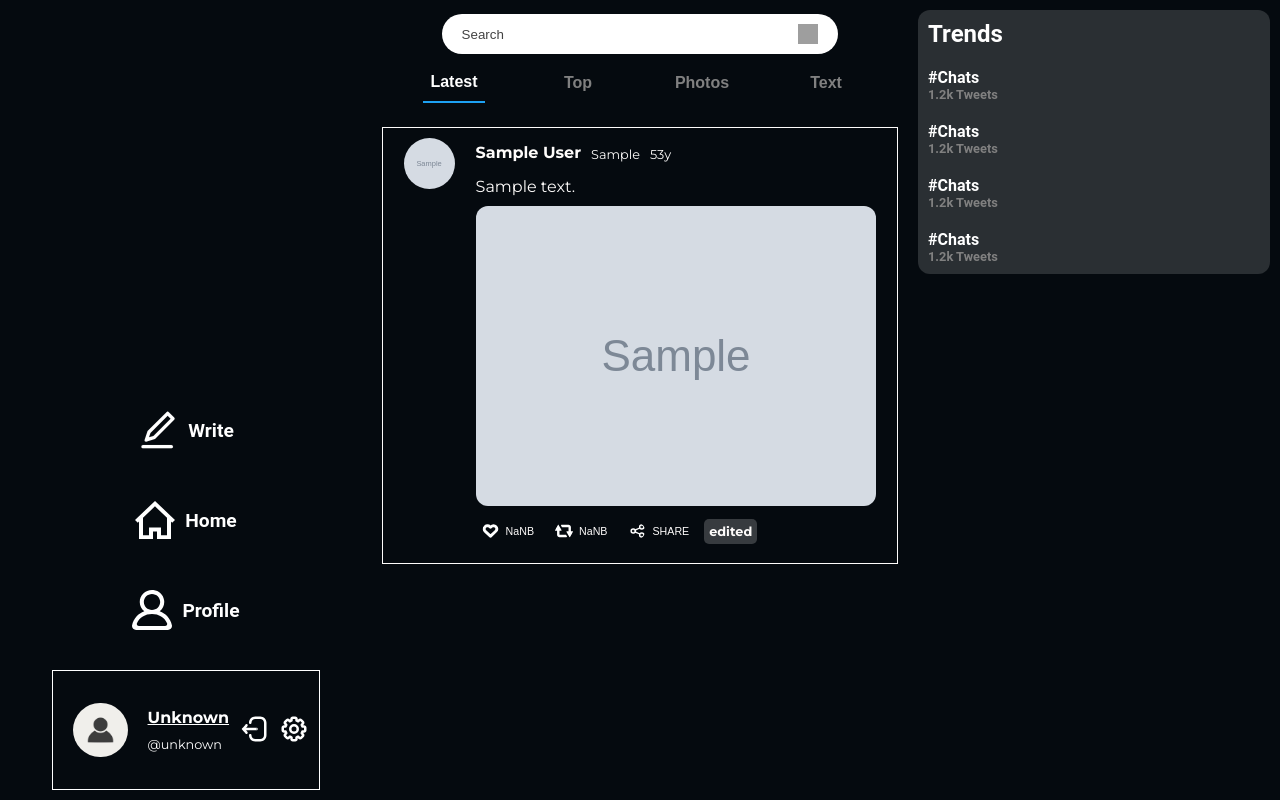
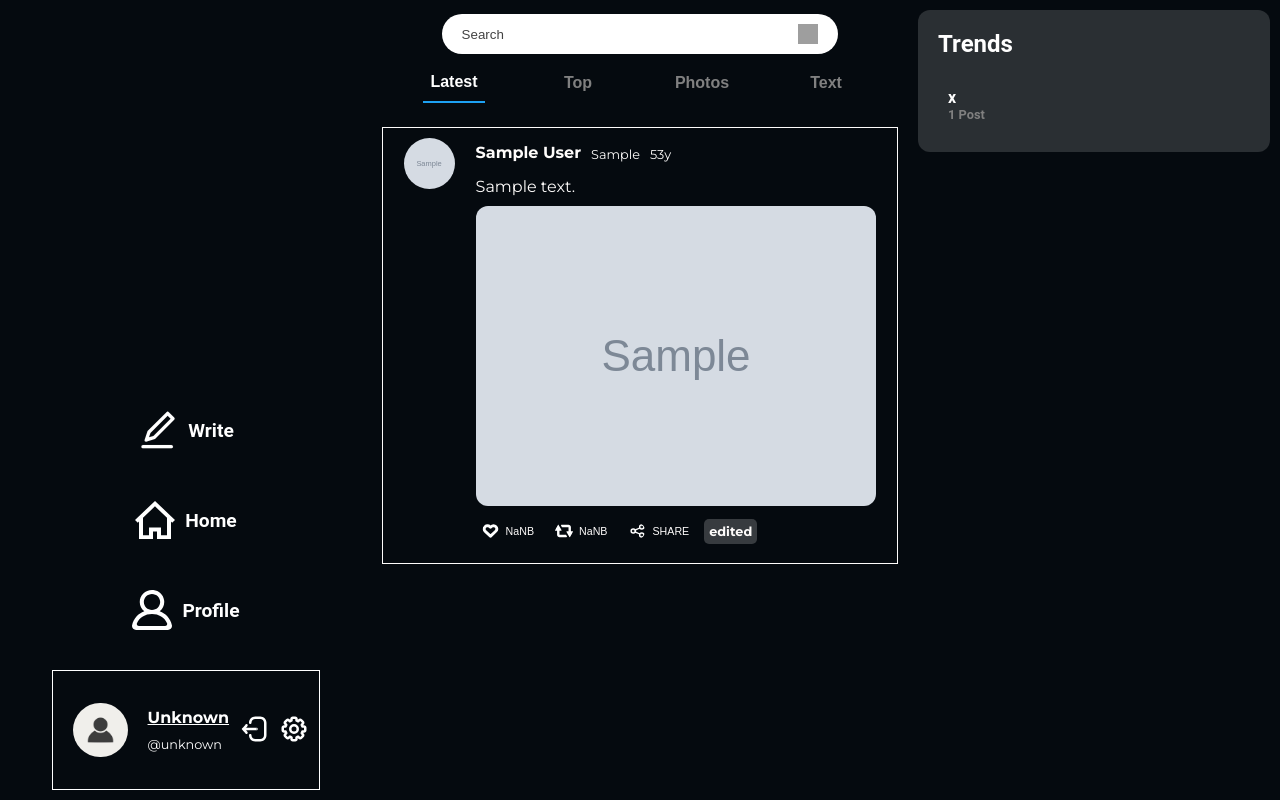
Before and after one commit to HugoM25/WE4A_Blog_Project, a PHP site: page /index.html in a window 1280 px wide. Run offline with PHP 8.4, Linux system fonts and the light colour scheme; tables that the repository leaves empty or names only in its code hold one stand-in row (values such as "Sample post"); grey boxes marked "Sample" are stand-in pictures; grey boxes are pictures that could not be loaded.

Commit message:
Feat: Added trends display (most used #)

```diff
--- a/css/index.css
+++ b/css/index.css
@@ -56,51 +56,6 @@
 
     padding: 10px;
 
-}
-
-
-.right-side > div.trends {
-    background-color: rgba(255, 255, 255, 0.15);
-    width: 100%;
-
-
-    padding: 10px;
-    border-radius: 12px;
-
-    display: flex;
-    flex-direction: column;
-
-    gap: 20px;
-}
-
-.right-side > div.trends > h2 {
-    font-size: 1.5em;
-    font-weight: bold;
-    color: white;
-
-    width: 100%;
-    font-family: 'Roboto', sans-serif;
-}
-
-.right-side > div.trends > div {
-    display: flex;
-    flex-direction: column;
-    width: 100%;
-    height: 100%;
-}
-
-.right-side > div.trends > div > a {
-    color: white;
-    font-size: 1em;
-    font-weight: bold;
-    text-decoration: none;
-    font-family: 'Roboto', sans-serif;
-}
-.right-side > div.trends > div > span {
-    color: grey;
-    font-size: 0.8em;
-    font-weight: bold;
-    font-family: 'Roboto', sans-serif;
 }
 
 .posts-feed {
--- a/css/profile.css
+++ b/css/profile.css
@@ -42,6 +42,9 @@
 
 .right {
     grid-area: right;
+    padding: 10px;
+    width: 100%;
+    height: 100%;
 }
 
 .selection-header {
--- /dev/null
+++ b/css/trends-panel.css
@@ -0,0 +1,52 @@
+div.trends {
+    background-color: rgba(255, 255, 255, 0.15);
+    width: 100%;
+
+    padding: 20px;
+    border-radius: 12px;
+
+    display: flex;
+    flex-direction: column;
+
+    gap: 20px;
+
+}
+
+div.trends > h2 {
+    font-size: 1.5em;
+    font-weight: bold;
+    color: white;
+
+    width: 100%;
+    font-family: 'Roboto', sans-serif;
+}
+
+div.trends > div {
+    display: flex;
+    flex-direction: column;
+    width: 100%;
+    height: 100%;
+    padding: 10px;
+    transition: background-color 0.2s ease-in-out;
+    border-radius: 4px;
+}
+
+div.trends > div:hover {
+    background-color: rgba(255, 255, 255, 0.15);
+    cursor: pointer;
+}
+
+div.trends > div > a {
+    color: white;
+    font-size: 1em;
+    font-weight: bold;
+    text-decoration: none;
+    font-family: 'Roboto', sans-serif;
+}
+
+div.trends > div > span {
+    color: grey;
+    font-size: 0.8em;
+    font-weight: bold;
+    font-family: 'Roboto', sans-serif;
+}
--- a/index.html
+++ b/index.html
@@ -8,6 +8,7 @@
     <link rel="stylesheet" href="css/connexion-panel.css">
     <link rel="stylesheet" href="css/nav-menu.css">
     <link rel="stylesheet" href="css/buttons.css">
+    <link rel="stylesheet" href="css/trends-panel.css">
 
     <script src="js/pagesScripts/mainScript.js" type="module" charset="utf-8" defer></script>
     <meta charset="UTF-8">
@@ -31,27 +32,8 @@
             <!-- Search bar + buttons will be generated here-->
         </div>
 
-        <div class="right-side">
-            <div class="trends">
-                <h2> Trends </h2>
-
-                <div class="trend-item">
-                    <a> #Chats </a>
-                    <span> 1.2k Tweets </span>
-                </div>
-                <div class="trend-item">
-                    <a> #Chats </a>
-                    <span> 1.2k Tweets </span>
-                </div>
-                <div class="trend-item">
-                    <a> #Chats </a>
-                    <span> 1.2k Tweets </span>
-                </div>
-                <div class="trend-item">
-                    <a> #Chats </a>
-                    <span> 1.2k Tweets </span>
-                </div>
-            </div>
+        <div class="right-side" id="trends-side">
+            <!-- Trends will be generated here-->
         </div>
 
         <div class="posts-feed">
--- a/js/pagesScripts/mainScript.js
+++ b/js/pagesScripts/mainScript.js
@@ -7,9 +7,10 @@
 import { generateConnexionPanel, activeConnexionPanel } from "../templates/templateConnexionPanel.js";
 import { generateNavMenu, activeNavMenu } from "../templates/templateNavMenu.js";
 import { generateSearch, activeSearch } from "../templates/templateSearch.js";
+import { generateTrendsPanel, activeTrendsPanel } from "../templates/templateTrendsPanel.js";
 
 // Make sure the script works only on index.html
-if (window.location.pathname.includes("index.html")) {
+if (window.location.pathname.includes("index.html") || window.location.pathname == "/BlogProjectW4AB/") {
 
     // Get the URL parameters
     const queryString = window.location.search;
@@ -33,7 +34,8 @@
 
         // If the user is logged in
         if (response['user_id'] != -1 && mode == 2) {
-            setPostMaker(response);
+            document.getElementById("post-maker-area").innerHTML = generatePostMaker(response);
+            activePostMaker();
         }
 
         // Initialize the connection panel
@@ -43,6 +45,12 @@
         //Initialize the nav menu
         document.getElementById("nav-menu").innerHTML = generateNavMenu(response);
         activeNavMenu(response);
+
+        // Initialize the trends panel
+        generateTrendsPanel().then(function(response) {
+            document.getElementById("trends-side").innerHTML = response;
+            activeTrendsPanel();
+        });
 
         // Initialize the search bar
         document.getElementById("search-area").innerHTML = generateSearch();
@@ -66,25 +74,28 @@
     */
 
     // Get the post infos
-    var postInfos = await retrievePost({nb : 1, allow_image : 1, allow_text : 1, sort : 'likes', by_user : 'null', post_id : postID});
-    postInfos = JSON.parse(postInfos)[0]['post'];
-
+    var postInfos = null;
+    if (postID != null) {
+        postInfos = await retrievePost({nb : 1, allow_image : 1, allow_text : 1, sort : 'likes', by_user : 'null', post_id : postID});
+        postInfos = JSON.parse(postInfos)[0]['post'];
+    }
     // Get the user infos
     var userInfos = await checkUserLoggedIn();
     userInfos = JSON.parse(userInfos);
+
 
     // If the user is still well connected
     if (userInfos['user_id'] != -1 ) {
 
         var postMakerArea = document.getElementById("post-maker-area");
-        postMakerArea.innerHTML = generatePostMaker(userInfos, postEditInfos);
+        postMakerArea.innerHTML = generatePostMaker(userInfos, postInfos);
 
         // Set the post maker functionality (and fill the fields if needed)
-        if (postEditInfos == null) {
-            activePostMaker();
+        if (postInfos == null) {
+            activePostMaker(null);
         }
         else {
-            activePostMaker(postEditInfos['post_id']);
+            activePostMaker(postInfos['post_id']);
         }
 
         // Scroll to the top of the page to see the post maker
--- a/js/templates/templatePostMaker.js
+++ b/js/templates/templatePostMaker.js
@@ -1,5 +1,5 @@
 import { sanitizeUserInput } from "../utils/security.js";
-
+import { regeneratePostMaker } from "../pagesScripts/mainScript.js";
 const maxLineBreaks = 5;
 
 function generatePostMaker(infosUser, infosPostEdit = null) {
@@ -146,8 +146,12 @@
         // Si l'image a changé
         if (image != undefined) {
             formData.append("post_image", image);
-            console.log(image);
         }
+        else if (document.getElementById("preview-zone").classList.contains("hidden")) {
+            // Sinon si l'image a été supprimée
+            formData.append("post_image", null);
+        }
+
     }
     else {
         formData.append("action", "add_post");
@@ -201,4 +205,6 @@
     image_icon.src = "images/icons/pic_icon.svg";
     document.getElementById("preview-zone").classList.add("hidden");
 
+    // Reset functionalities
+    regeneratePostMaker();
 }
--- /dev/null
+++ b/js/templates/templateTrendsPanel.js
@@ -0,0 +1,47 @@
+import { getTrends } from "../utils/serviceTrends.js";
+
+async function generateTrendsPanel(){
+
+    var displaySize = 5;
+
+    // Get the trends
+    var infosTrends = await getTrends(displaySize);
+    infosTrends = JSON.parse(infosTrends)['trends'];
+
+    // Create the list of trends
+    var items = []
+    for (var i = 0; i < Math.min(infosTrends.length, displaySize); i++) {
+        items.push(trendItem(infosTrends[i]['hashtag'], infosTrends[i]['count']));
+    }
+
+    console.log(items);
+
+    return `
+    <div class="trends">
+        <h2> Trends </h2>
+        ${items.join("")}
+    </div>
+    `
+}
+
+function activeTrendsPanel(){
+    // Nothing to do
+}
+
+function trendItem(hashtag, nbTweets){
+    /*
+    * Generate a trend item html
+    * @param {string} hashtag - The hashtag
+    * @param {int} nbTweets - The number of tweets
+    * @return {string} - The html code
+    */
+    var moreThanOneTweet = parseInt(nbTweets) > 1 ? "s" : "";
+    return `
+        <div class="trend-item">
+            <a href="index.html?search=${encodeURIComponent(hashtag)}"> ${hashtag} </a>
+            <span> ${nbTweets} Post${moreThanOneTweet}</span>
+        </div>
+    `
+}
+
+export { generateTrendsPanel, activeTrendsPanel};
--- a/js/utils/interactionHandler.js
+++ b/js/utils/interactionHandler.js
@@ -49,11 +49,9 @@
     *   @param {HTMLElement} button : the button element
     * */
     likePost(postID).then(function(response) {
-        console.log(response);
         response = JSON.parse(response);
         // if request is successful
         if (response['success'] === true) {
-            console.log("Like " + postID);
             // Change the button style
             if (button.classList.contains("active")) {
                 button.classList.remove("active");
@@ -80,11 +78,9 @@
     *   @param {HTMLElement} button : the button element
     * */
     repostPost(postID).then(function(response) {
-        console.log(response);
         response = JSON.parse(response);
         // if request is successful
         if (response['success'] === true) {
-            console.log("Like " + postID);
             // Change the button style
             if (button.classList.contains("active")) {
                 button.classList.remove("active");
--- /dev/null
+++ b/js/utils/serviceTrends.js
@@ -0,0 +1,23 @@
+function getTrends(limit){
+    /*
+    * Get the trends
+    * @param {int} limit - The number of trends to get
+    * @return {Promise} - The promise of the request
+    * */
+    var req = `php/getTrends.php?limit=${limit}`;
+
+    return new Promise(function(resolve, reject) {
+        let xmlhttp = new XMLHttpRequest();
+        xmlhttp.onreadystatechange = function() {
+            if (this.readyState == 4 && this.status == 200) {
+                resolve(this.responseText);
+            } else if (this.readyState == 4) {
+                reject('Error retrieving post.');
+            }
+        };
+        xmlhttp.open('GET', req, true);
+        xmlhttp.send();
+    });
+}
+
+export { getTrends};
--- /dev/null
+++ b/php/getTrends.php
@@ -0,0 +1,56 @@
+<?php
+
+require_once('SqlConnector.php');
+
+class GetTrendsObj {
+    public $sqlConnector;
+
+    public function __construct(){
+        //  Create a connection to the database
+        $this->sqlConnector = new SqlConnector();
+
+        if ($this->sqlConnector->is_working == false) {
+            die("Connection failed: " . $this->sqlConnector->conn->connect_error);
+        }
+
+        // Get the parameters
+        isset($_POST['limit']) ? $limit = $_POST['limit'] : $limit = 10;
+
+        // Get the trends
+        $trends = $this->get_trends($limit);
+
+        // Send the response
+        $response = array(
+            'success' => true,
+            'trends' => $trends,
+        );
+        echo json_encode($response);
+
+    }
+
+    public function get_trends($limit) {
+        // Sql for counting the number of post for each hashtag and returns the most used hashtags
+        $sql = "SELECT hashtag, COUNT(hashtag) AS count FROM trends GROUP BY hashtag ORDER BY count DESC LIMIT $limit";
+        $result = $this->sqlConnector->ask_database($sql);
+
+        $trends = array();
+
+        // If there is no result
+        if ($result == null) {
+            return $trends;
+        }
+
+        // Get the trends
+        $i = 0;
+        while ($row = $result->fetch_assoc()) {
+            $trends[$i] = $row;
+            $i++;
+        }
+
+        return $trends;
+    }
+}
+
+$GetTrendsObj = new GetTrendsObj();
+
+?>
--- a/profile.html
+++ b/profile.html
@@ -8,12 +8,13 @@
         <link rel="stylesheet" href="css/connexion-panel.css">
         <link rel="stylesheet" href="css/nav-menu.css">
         <link rel="stylesheet" href="css/profile-header.css">
+        <link rel="stylesheet" href="css/trends-panel.css">
 
         <script src="js/pagesScripts/profileScript.js" type="module" charset="utf-8" defer></script>
     </head>
     <body>
         <div class="main-layout">
-            <div class="right">
+            <div class="right" id="trends-side">
             </div>
 
             <div id="profile-header">
```
Also changed, not shown: js/pagesScripts/profileScript.js (+7 -0 lines), php/manageHashtag.php (added, +49 -0 lines), php/managePost.php (+34 -2 lines).
